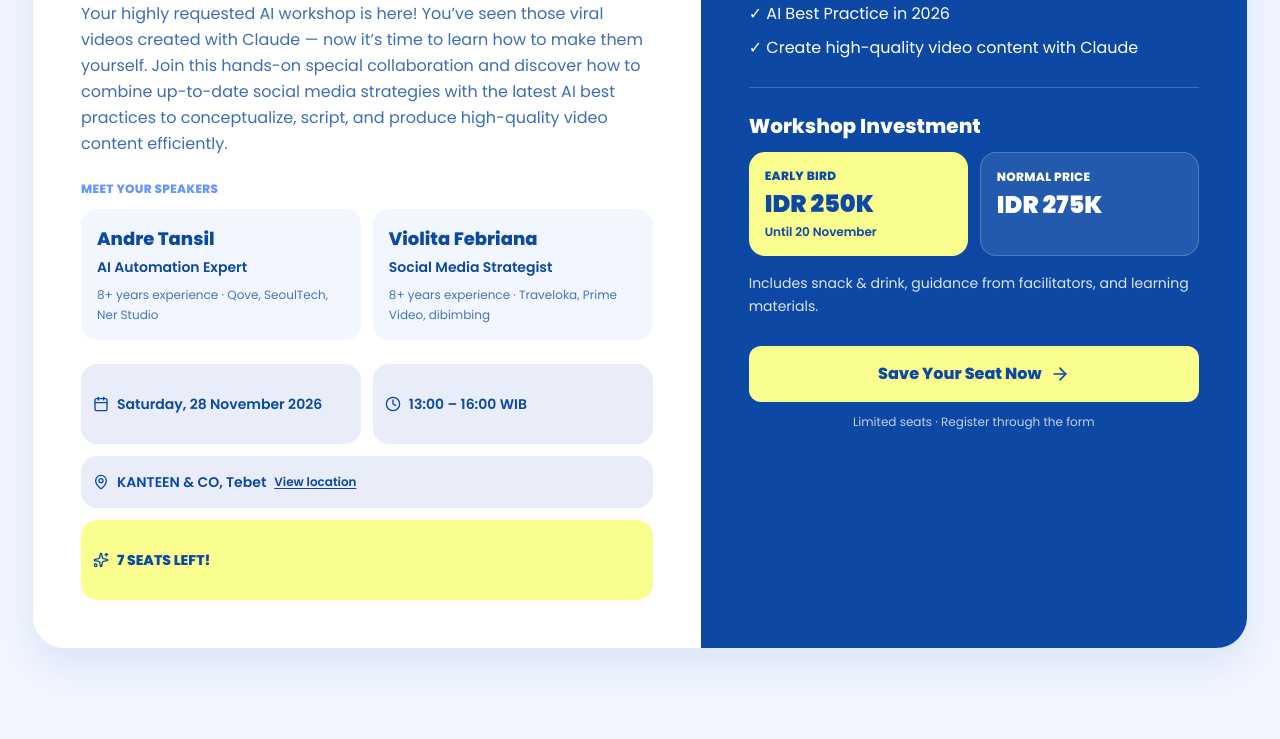
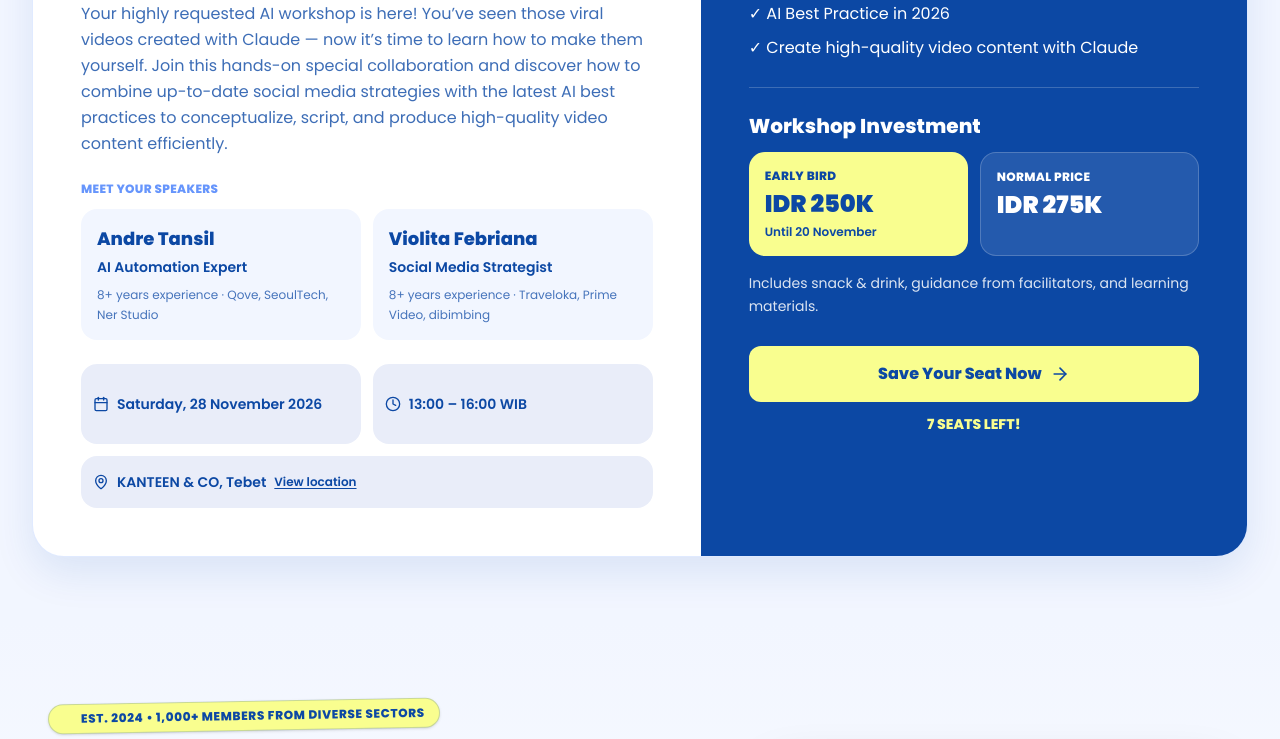
Before and after one commit to barterup-id/Website-Barter-Up-, a Next.js app: page / in a window 1280 px wide. Shown: the part 398-1137 px from the top of the page. Built offline with nearby package versions, Linux system fonts and the light colour scheme; grey boxes are pictures that could not be loaded.

Commit message:
Move '7 SEATS LEFT!' under Save Your Seat Now button

```diff
--- a/app/page.tsx
+++ b/app/page.tsx
@@ -290,7 +290,6 @@ export default function Home() {
                     <span className="flex items-center gap-2 rounded-2xl bg-[#e9edf9] px-3 py-4 min-h-20"><Calendar className="w-4 h-4 shrink-0"/>Saturday, 28 November 2026</span>
                     <span className="flex items-center gap-2 rounded-2xl bg-[#e9edf9] px-3 py-4 min-h-20"><Clock className="w-4 h-4 shrink-0"/>13:00 – 16:00 WIB</span>
                     <a href="https://share.google/zufa92SWHg7W30wpW" target="_blank" rel="noopener noreferrer" className="sm:col-span-2 flex items-center gap-2 rounded-2xl bg-[#e9edf9] px-3 py-4 text-[#0c48a4] hover:bg-[#dce7ff] transition-colors"><MapPin className="w-4 h-4 shrink-0"/>KANTEEN &amp; CO, Tebet <span className="text-xs underline underline-offset-2">View location</span></a>
-                    <span className="sm:col-span-2 flex items-center gap-2 rounded-2xl bg-[#f9fe8f] px-3 py-4 min-h-20 font-extrabold"><Sparkles className="w-4 h-4 shrink-0"/>7 SEATS LEFT!</span>
                   </div>
                 </div>
 
@@ -317,7 +316,7 @@ export default function Home() {
                   </div>
                   <p className="mt-4 text-sm leading-relaxed text-white/85">Includes snack &amp; drink, guidance from facilitators, and learning materials.</p>
                   <a href="https://forms.gle/xofWpMQeCXeKkKcK6" target="_blank" rel="noopener noreferrer" className="mt-7 inline-flex w-full items-center justify-center gap-2 rounded-xl bg-[#f9fe8f] text-[#0c48a4] px-6 py-4 font-extrabold hover:bg-[#eff476] transition-colors">Save Your Seat Now <ArrowRight className="w-5 h-5"/></a>
-                  <p className="mt-3 text-center text-xs text-white/75">Limited seats · Register through the form</p>
+                  <p className="mt-3 text-center text-sm font-extrabold text-[#f9fe8f]">7 SEATS LEFT!</p>
                 </div>
               </div>
             </div>
```
